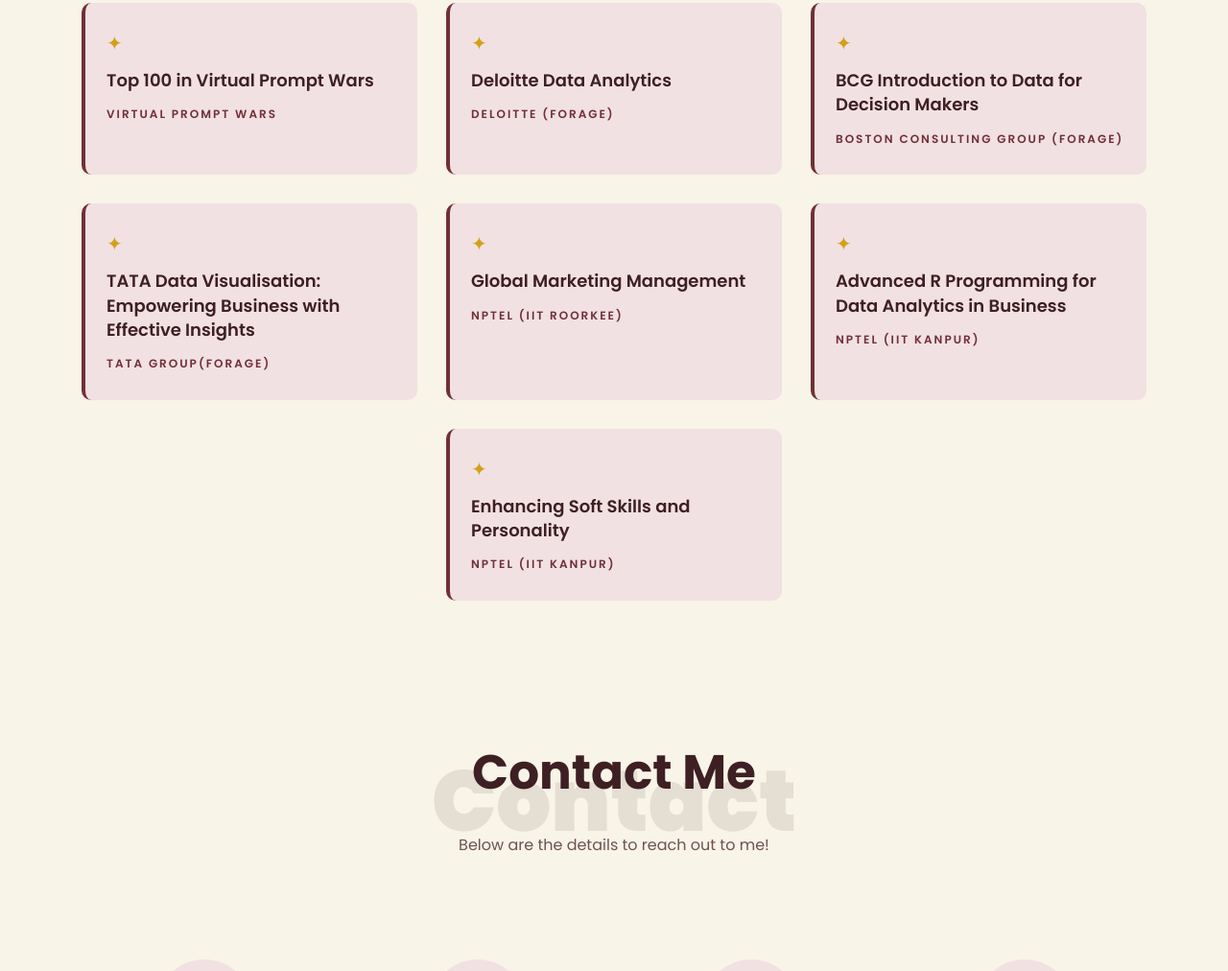
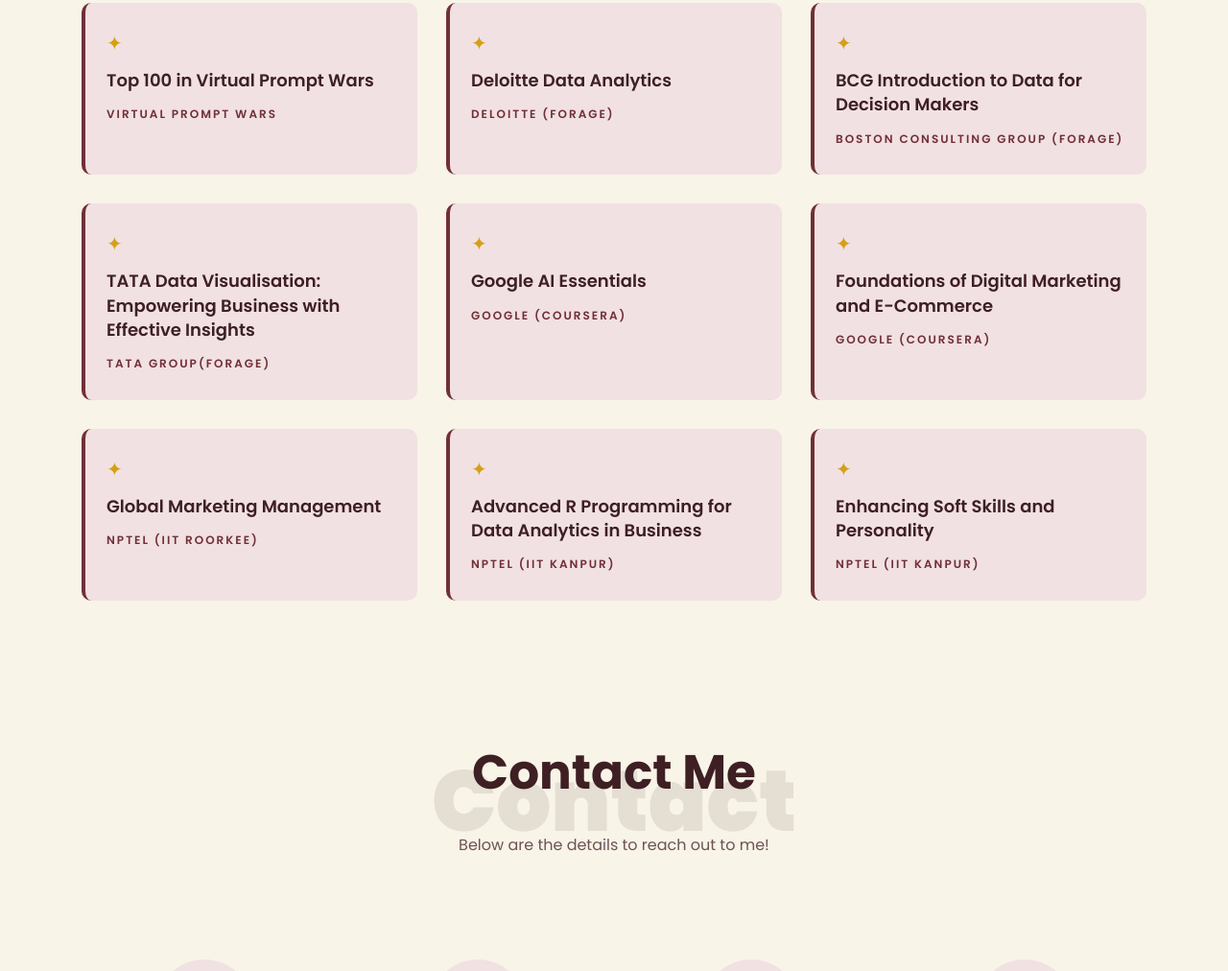
Before and after one commit to srishti-portfolio/srishti-portfolio-04, a plain HTML site: page index.html in a window 1280 px wide. Shown: the part 4502-5514 px from the top of the page at 96% size. Drawn offline with Linux system fonts and the light colour scheme; files whose address does not match are found by name.

Commit message:
Updated Certificates

```diff
--- a/index.html
+++ b/index.html
@@ -951,6 +951,26 @@
 					</div>
 				</div>
 
+        <div class="col-md-6 col-lg-4 d-flex ftco-animate">
+					<div class="cert-card w-100">
+						<span class="cert-icon">&#10022;</span>
+            <a href="https://drive.google.com/file/d/1izG87-ylbElX1QFVX5rNYKvqCZsY4jEx/view?usp=sharing" target="_blank" rel="noopener">
+              <h3>Google AI Essentials</h3>
+            </a>
+						<span class="cert-issuer">Google (Coursera)</span>
+					</div>
+				</div>
+
+         <div class="col-md-6 col-lg-4 d-flex ftco-animate">
+					<div class="cert-card w-100">
+						<span class="cert-icon">&#10022;</span>
+            <a href="https://drive.google.com/file/d/1Qx9lhp344v94TSC-fV9DGSn1Zszofo5J/view?usp=sharing" target="_blank" rel="noopener">
+              <h3>Foundations of Digital Marketing and E-Commerce</h3>
+            </a>
+						<span class="cert-issuer">Google (Coursera)</span>
+					</div>
+				</div>
+
 				<div class="col-md-6 col-lg-4 d-flex ftco-animate">
 					<div class="cert-card w-100">
 						<span class="cert-icon">&#10022;</span>
```
